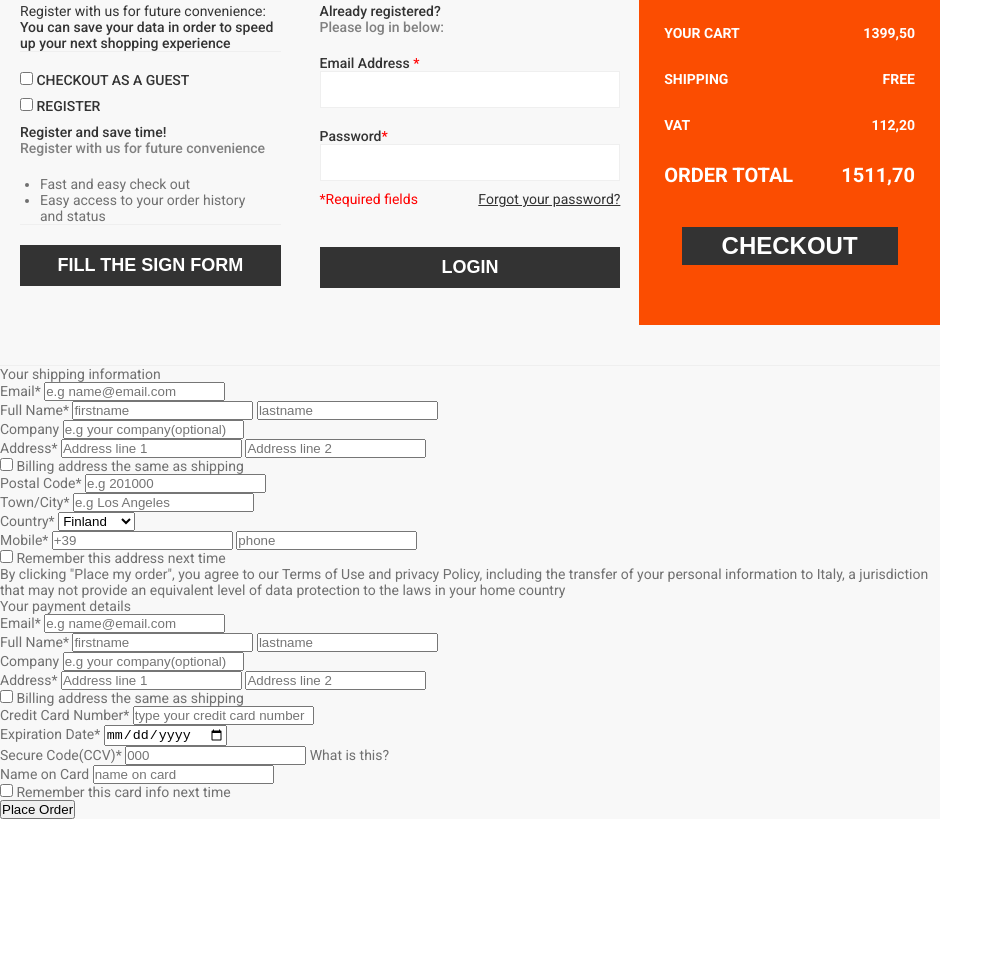
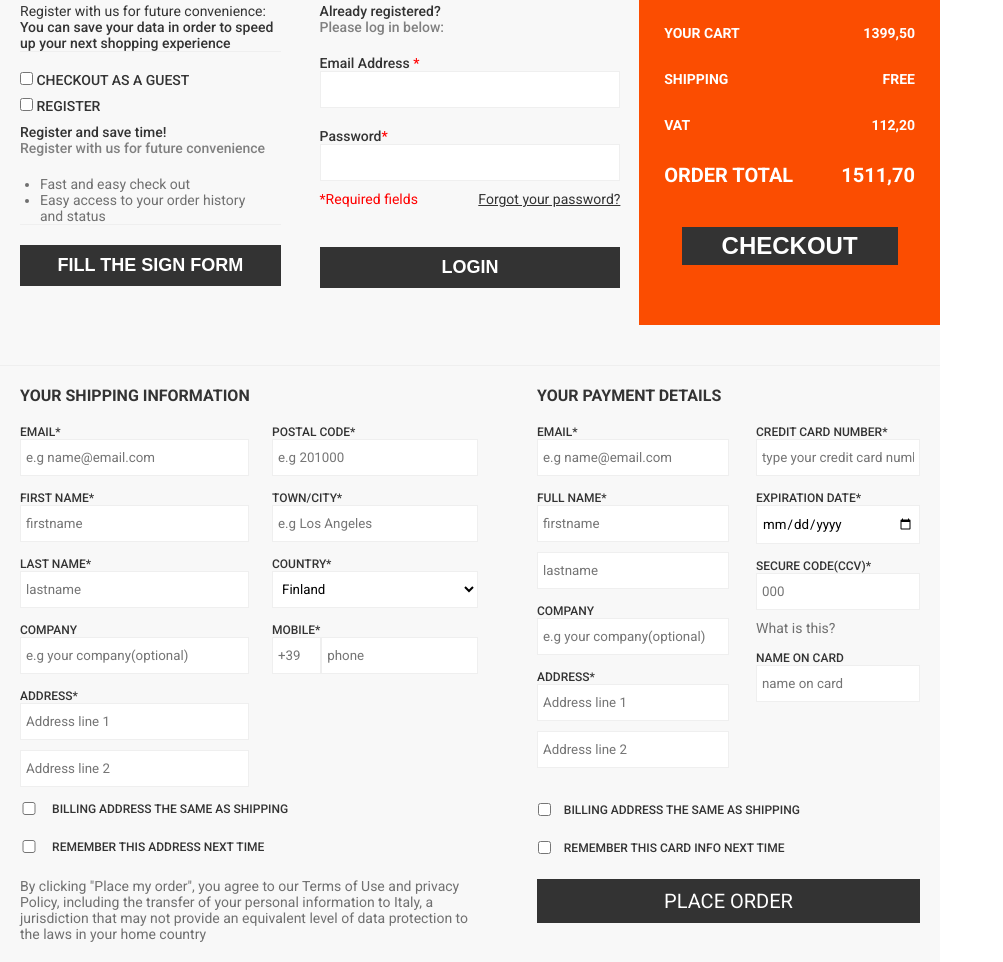
Before and after one commit to littlesoldier2019/surfing-website, a plain HTML site: page html/cart.html in a window 1280 px wide. Shown: the part 1222-2184 px from the top of the page, without its empty margins (0-1003 px from the left). Before the commit the page ends 2041 px from the top, so only its background shows below. Drawn offline with Linux system fonts and the light colour scheme.

Commit message:
Finished the form, started with responsiveness

```diff
--- a/css/cart.css
+++ b/css/cart.css
@@ -272,3 +272,97 @@ body {
 
 .row-member__btn {
   width: 100%; }
+
+.delivery-form {
+  display: flex;
+  justify-content: space-between; }
+  .delivery-form__left {
+    padding: 2rem;
+    width: 53%; }
+  .delivery-form__right {
+    width: 45%;
+    padding: 2rem; }
+  .delivery-form__first {
+    width: 50%; }
+  .delivery-form__second {
+    width: 45%; }
+  .delivery-form__title {
+    color: #333333;
+    font-weight: bold;
+    text-transform: uppercase;
+    font-size: 1.6rem;
+    margin-bottom: 2rem; }
+  .delivery-form__container {
+    display: flex;
+    justify-content: space-between; }
+  .delivery-form__form-group {
+    margin-bottom: 1.5rem; }
+  .delivery-form__label {
+    display: block;
+    text-transform: uppercase;
+    color: #333333;
+    font-size: 1.2rem;
+    font-weight: 500; }
+  .delivery-form__input {
+    display: block;
+    border: 1px solid #efefef;
+    background-color: #ffffff;
+    padding: 1rem .5rem;
+    font-family: inherit;
+    width: 100%;
+    margin-bottom: 1rem; }
+  .delivery-form__select {
+    display: block;
+    border: 1px solid #efefef;
+    width: 100%;
+    padding: .9rem .5rem;
+    font-family: inherit;
+    background-color: #fff; }
+  .delivery-form__phone-group {
+    display: flex; }
+  .delivery-form__code-phone {
+    width: 30%; }
+  .delivery-form__checkbox {
+    width: 30%; }
+  .delivery-form__btn {
+    display: inline-block;
+    outline: none;
+    background-color: #333333;
+    color: #ffffff;
+    font-family: inherit;
+    text-transform: uppercase;
+    font-size: 2rem;
+    border: none;
+    padding: 1rem 0;
+    width: 100%; }
+
+.checkbox__group {
+  display: flex;
+  justify-content: space-between; }
+
+.checkbox__input {
+  width: 4%; }
+
+.checkbox__label {
+  width: 93%; }
+
+.payment__container {
+  margin-bottom: 2rem; }
+
+@media (max-width: 850px) {
+  .cart__titles {
+    padding: 0 1rem 0 1rem; }
+  .cart__title--number {
+    padding: 3px 8px; }
+  .cart__title--text {
+    font-size: 2rem; }
+  .table {
+    width: 100%; }
+  .checkout__row-first {
+    flex-wrap: wrap; }
+  .total {
+    overflow: hidden;
+    padding: 2rem 1.5rem 3rem;
+    width: 100%; }
+  .cart__content {
+    flex-wrap: wrap; } }
--- a/html/cart.html
+++ b/html/cart.html
@@ -239,39 +239,38 @@
                                 <div class="delivery-form__first">
                                     <div class="delivery-form__form-group">
                                         <label class="delivery-form__label">Email*</label>
-                                        <input type="text" class="deliver-form__input" placeholder="e.g name@email.com" required>
+                                        <input type="text" class="delivery-form__input" placeholder="e.g name@email.com" required>
                                     </div>
                                     <div class="delivery-form__form-group">
-                                        <label class="delivery-form__label">Full Name*</label>
-                                        <input type="text" class="deliver-form__input" placeholder="firstname" required>
-                                        <input type="text" class="deliver-form__input" placeholder="lastname" required>
+                                        <label class="delivery-form__label">First Name*</label>
+                                        <input type="text" class="delivery-form__input" placeholder="firstname" required>
+                                    </div>
+                                    <div class="delivery-form__form-group">
+                                        <label class="delivery-form__label">Last Name*</label>
+                                        <input type="text" class="delivery-form__input" placeholder="lastname" required>
                                     </div>
                                     <div class="delivery-form__form-group">
                                         <label class="delivery-form__label">Company</label>
-                                        <input type="text" class="deliver-form__input" placeholder="e.g your company(optional)">
+                                        <input type="text" class="delivery-form__input" placeholder="e.g your company(optional)">
                                     </div>
                                     <div class="delivery-form__form-group">
                                         <label class="delivery-form__label">Address*</label>
-                                        <input type="text" class="deliver-form__input" placeholder="Address line 1" required>
-                                        <input type="text" class="deliver-form__input" placeholder="Address line 2" required>
-                                    </div>
-                                    <div class="delivery-form__form-group">
-                                        <input type="checkbox" class="delivery-form__checkbox delivery-form__input">
-                                        <label class="delivery-form__label">Billing address the same as shipping</label>
+                                        <input type="text" class="delivery-form__input" placeholder="Address line 1" required>
+                                        <input type="text" class="delivery-form__input" placeholder="Address line 2" required>
                                     </div>
                                 </div>
-                                <div class="deliver-form__second">
+                                <div class="delivery-form__second">
                                     <div class="delivery-form__form-group">
                                         <label class="delivery-form__label">Postal Code*</label>
-                                        <input type="text" class="deliver-form__input" placeholder="e.g 201000" required>
+                                        <input type="text" class="delivery-form__input" placeholder="e.g 201000" required>
                                     </div>
                                     <div class="delivery-form__form-group">
                                         <label class="delivery-form__label">Town/City*</label>
-                                        <input type="text" class="deliver-form__input" placeholder="e.g Los Angeles" required>
+                                        <input type="text" class="delivery-form__input" placeholder="e.g Los Angeles" required>
                                     </div>
                                     <div class="delivery-form__form-group">
                                         <label class="delivery-form__label" for="state-select">Country*</label>
-                                        <select name="state-select" id="state-select" class="deliver-form__select">
+                                        <select name="state-select" id="state-select" class="delivery-form__select">
                                             <option value="Finland" class="delivery-form__option">Finland</option>
                                             <option value="Sweden" class="delivery-form__option">Sweden</option>
                                             <option value="Denmark" class="delivery-form__option">Denmark</option>
@@ -281,67 +280,78 @@
                                     </div>
                                     <div class="delivery-form__form-group">
                                         <label class="delivery-form__label">Mobile*</label>
-                                        <input type="number" class="deliver-form__input" placeholder="+39" required>
-                                        <input type="number" class="deliver-form__input" placeholder="phone" required>
-
+                                        <div class="delivery-form__phone-group">
+                                            <input type="number" class="delivery-form__input delivery-form__code-phone" placeholder="+39" required>
+                                            <input type="number" class="delivery-form__input" placeholder="phone" required>
+                                        </div>
                                     </div>
-                                    <div class="delivery-form__form-group">
-                                        <input type="checkbox" class="delivery-form__checkbox delivery-form__input">
-                                        <label class="delivery-form__label">Remember this address next time</label>
-                                    </div>
+                                </div>
+                            </div>
+                            <div class="delivery-form__checkboxes">
+                                <div class="delivery-form__form-group checkbox__group">
+                                    <input type="checkbox" class="delivery-form__checkbox delivery-form__input checkbox__input">
+                                    <label class="delivery-form__label checkbox__label">Billing address the same as shipping</label>
+                                </div>
+                                <div class="delivery-form__form-group checkbox__group">
+                                    <input type="checkbox" class="delivery-form__checkbox delivery-form__input checkbox__input">
+                                    <label class="delivery-form__label checkbox__label">Remember this address next time</label>
                                 </div>
                             </div>
                             <div class="delivery-form__text">By clicking "Place my order", you agree to our Terms of Use and privacy Policy, including the transfer of your personal information to Italy, a jurisdiction that may not provide an equivalent level of data protection to the laws in your home country</div>
                         </div>
-                        <div class="shipment-form__right payment-details">
+                        <div class="delivery-form__right payment-details">
                             <div class="delivery-form__title">Your payment details</div>
-                            <div class="delivery-form__container">
+                            <div class="delivery-form__container payment__container">
                                 <div class="delivery-form__first">
                                     <div class="delivery-form__form-group">
                                         <label class="delivery-form__label">Email*</label>
-                                        <input type="text" class="deliver-form__input" placeholder="e.g name@email.com" required>
+                                        <input type="text" class="delivery-form__input" placeholder="e.g name@email.com" required>
                                     </div>
                                     <div class="delivery-form__form-group">
                                         <label class="delivery-form__label">Full Name*</label>
-                                        <input type="text" class="deliver-form__input" placeholder="firstname" required>
-                                        <input type="text" class="deliver-form__input" placeholder="lastname" required>
+                                        <input type="text" class="delivery-form__input" placeholder="firstname" required>
+                                        <input type="text" class="delivery-form__input" placeholder="lastname" required>
                                     </div>
                                     <div class="delivery-form__form-group">
                                         <label class="delivery-form__label">Company</label>
-                                        <input type="text" class="deliver-form__input" placeholder="e.g your company(optional)">
+                                        <input type="text" class="delivery-form__input" placeholder="e.g your company(optional)">
                                     </div>
                                     <div class="delivery-form__form-group">
                                         <label class="delivery-form__label">Address*</label>
-                                        <input type="text" class="deliver-form__input" placeholder="Address line 1" required>
-                                        <input type="text" class="deliver-form__input" placeholder="Address line 2" required>
+                                        <input type="text" class="delivery-form__input" placeholder="Address line 1" required>
+                                        <input type="text" class="delivery-form__input" placeholder="Address line 2" required>
                                     </div>
-                                    <div class="delivery-form__form-group">
-                                        <input type="checkbox" class="delivery-form__checkbox delivery-form__input">
-                                        <label class="delivery-form__label">Billing address the same as shipping</label>
-                                    </div>
+
                                 </div>
                                 <div class="deliver-form__second">
                                     <div class="delivery-form__form-group">
                                         <label class="delivery-form__label">Credit Card Number*</label>
-                                        <input type="text" class="deliver-form__input" placeholder="type your credit card number" required>
+                                        <input type="text" class="delivery-form__input" placeholder="type your credit card number" required>
                                     </div>
                                     <div class="delivery-form__form-group">
                                         <label class="delivery-form__label">Expiration Date*</label>
-                                        <input type="date" class="deliver-form__input" required>
+                                        <input type="date" class="delivery-form__input" required>
                                     </div>
                                     <div class="delivery-form__form-group">
                                         <label class="delivery-form__label">Secure Code(CCV)*</label>
-                                        <input type="text" class="deliver-form__input" placeholder="000" required>
+                                        <input type="text" class="delivery-form__input" placeholder="000" required>
                                         <span class="delivery-form__tip">What is this?</span>
                                     </div>
                                     <div class="delivery-form__form-group">
                                         <label class="delivery-form__label">Name on Card</label>
-                                        <input type="text" class="deliver-form__input" placeholder="name on card" required>
+                                        <input type="text" class="delivery-form__input" placeholder="name on card" required>
                                     </div>
-                                    <div class="delivery-form__form-group">
-                                        <input type="checkbox" class="delivery-form__checkbox delivery-form__input">
-                                        <label class="delivery-form__label">Remember this card info next time</label>
-                                    </div>
+
+                                </div>
+                            </div>
+                            <div class="delivery-form__checkboxes">
+                                <div class="delivery-form__form-group checkbox__group">
+                                    <input type="checkbox" class="delivery-form__checkbox delivery-form__input checkbox__input">
+                                    <label class="delivery-form__label checkbox__label">Billing address the same as shipping</label>
+                                </div>
+                                <div class="delivery-form__form-group checkbox__group">
+                                    <input type="checkbox" class="delivery-form__checkbox delivery-form__input checkbox__input">
+                                    <label class="delivery-form__label checkbox__label">Remember this card info next time</label>
                                 </div>
                             </div>
                             <div class="delivery-form__action">
@@ -352,7 +362,6 @@
                 </div>
             </div>
         </div>
-
     </div>
 </div>
 
--- a/scss/_common.scss
+++ b/scss/_common.scss
@@ -63,12 +63,12 @@ body {
     }
   }
   &--number {
-    border: 1px solid #aeaeae;
+    @include border(#aeaeae);
     border-radius: 50%;
     padding: 1rem 1.5rem;
     margin-right: 1rem;
     &:hover {
-      border: 1px solid #ff0101;
+      @include border(#ff0101);
     }
   }
   &--text {
@@ -136,7 +136,7 @@ body {
     &--input {
       display: block;
       background-color: #fff;
-      border: 1px solid #d1d1d1;
+      @include border(#d1d1d1);
       padding: 1rem .5rem;
       width: 100%;
     }
@@ -313,7 +313,7 @@ body {
     display: block;
     background-color: #fff;
     outline: none;
-    border: 1px solid #efefef;
+    @include border(#efefef);
     font-family: inherit;
     padding: 1rem;
     width: 100%;
@@ -342,3 +342,127 @@ body {
     width: 100%;
   }
 }
+
+.delivery-form {
+  display: flex;
+  justify-content: space-between;
+  &__left {
+    padding: 2rem;
+    width: 53%;
+  }
+  &__right {
+    width: 45%;
+    padding: 2rem;
+  }
+  &__first {
+    width: 50%;
+  }
+  &__second {
+    width: 45%;
+  }
+  &__title {
+    color: $dark-grey-color;
+    font-weight: bold;
+    text-transform: uppercase;
+    font-size: 1.6rem;
+    margin-bottom: 2rem;
+  }
+  &__container {
+    display: flex;
+    justify-content: space-between;
+  }
+  &__form-group {
+    margin-bottom: 1.5rem;
+  }
+  &__label {
+    display: block;
+    text-transform: uppercase;
+    color: $dark-grey-color;
+    font-size: 1.2rem;
+    font-weight: 500;
+  }
+  &__input {
+    display: block;
+    @include border(#efefef);
+    background-color: #ffffff;
+    padding: 1rem .5rem;
+    font-family: inherit;
+    width: 100%;
+    margin-bottom: 1rem;
+  }
+  &__select {
+    display: block;
+    @include border(#efefef);
+    width: 100%;
+    padding: .9rem .5rem;
+    font-family: inherit;
+    background-color: #fff;
+  }
+  &__phone-group {
+    display: flex;
+
+  }
+  &__code-phone {
+    width: 30%;
+  }
+  &__checkbox {
+    width: 30%;
+  }
+
+  &__btn {
+    display: inline-block;
+    outline: none;
+    background-color: $dark-grey-color;
+    color: #ffffff;
+    font-family: inherit;
+    text-transform: uppercase;
+    font-size: 2rem;
+    border: none;
+    padding: 1rem 0;
+    width: 100%;
+  }
+}
+
+.checkbox {
+  &__group {
+    display: flex;
+    justify-content: space-between;
+  }
+  &__input {
+    width: 4%;
+  }
+  &__label {
+    width: 93%;
+  }
+}
+
+.payment__container {
+  margin-bottom: 2rem;
+}
+
+@media (max-width: 850px) {
+  .cart__titles {
+    padding: 0 1rem 0 1rem;
+  }
+  .cart__title--number {
+    padding: 3px 8px;
+  }
+  .cart__title--text {
+    font-size: 2rem;
+  }
+  .table {
+    width: 100%;
+  }
+  .checkout__row-first {
+    flex-wrap: wrap;
+  }
+  .total {
+    overflow: hidden;
+    padding: 2rem 1.5rem 3rem;
+    width: 100%;
+  }
+  .cart__content {
+    flex-wrap: wrap;
+  }
+
+}
--- a/scss/_mixins.scss
+++ b/scss/_mixins.scss
@@ -0,0 +1,3 @@
+@mixin border ($color) {
+  border: 1px solid $color;
+}
```
